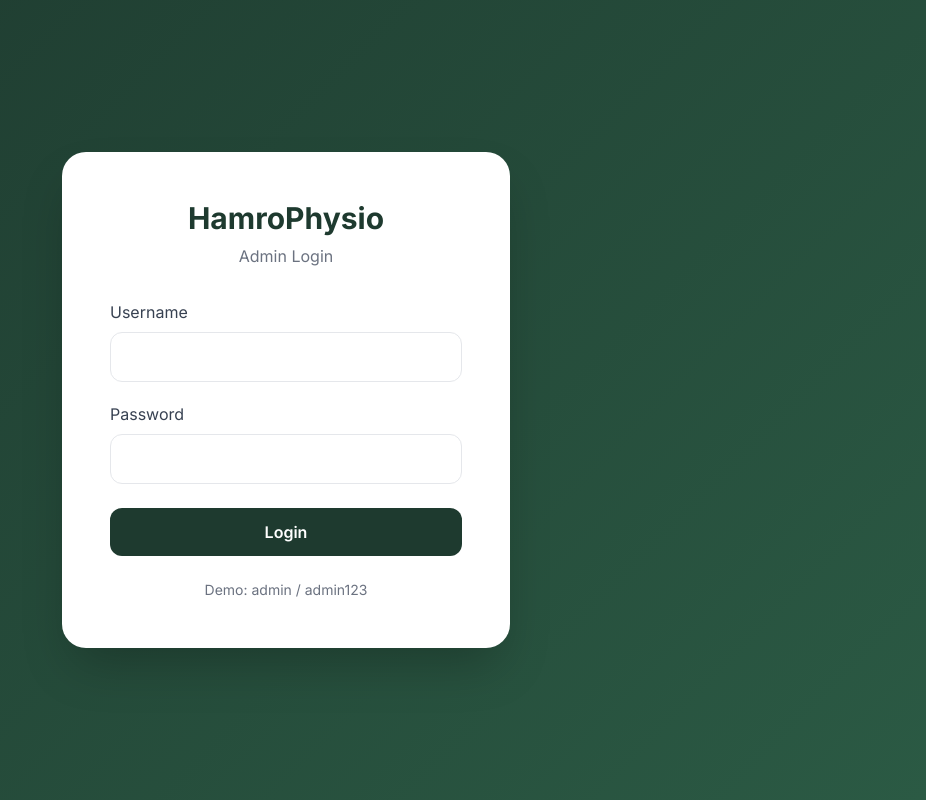
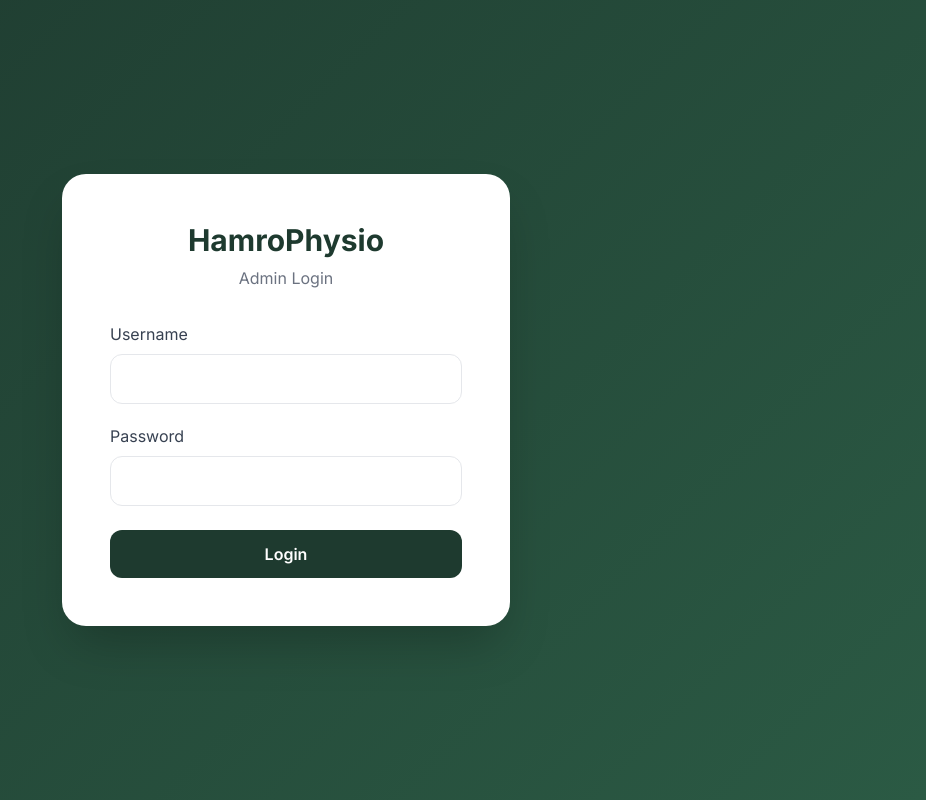
Before and after one commit to alamsameer786/HamroPhysio, a Django app: template core/templates/admin_login.html in a window 1280 px wide. Shown: the whole page, without its empty margins (354-1280 px from the left). Run offline with Django 5.2, Linux system fonts and the light colour scheme; the template is opened without the code that fills it, so the values that code supplies are empty; some libraries are stand-ins or nearby versions.

Commit message:
New Updates

```diff
--- a/core/templates/admin_login.html
+++ b/core/templates/admin_login.html
@@ -36,7 +36,6 @@
                 {% endfor %}
             {% endif %}
 
-            <p class="text-center text-sm text-gray-500 mt-6">Demo: admin / admin123</p>
         </div>
     </div>
 </body>
```
Also changed, not shown: core/migrations/0003_alter_booking_preferred_time.py (added), db.sqlite3.
